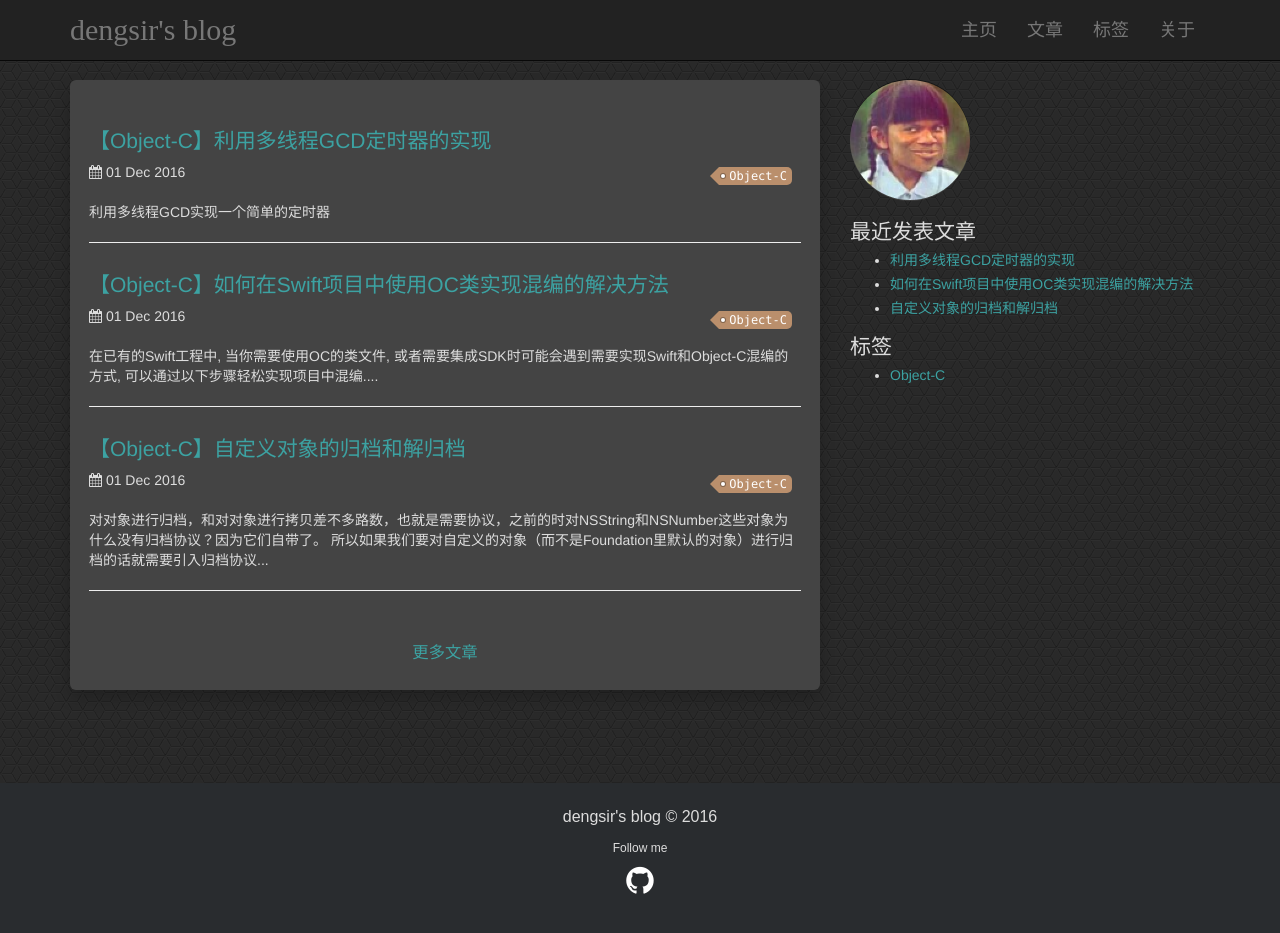
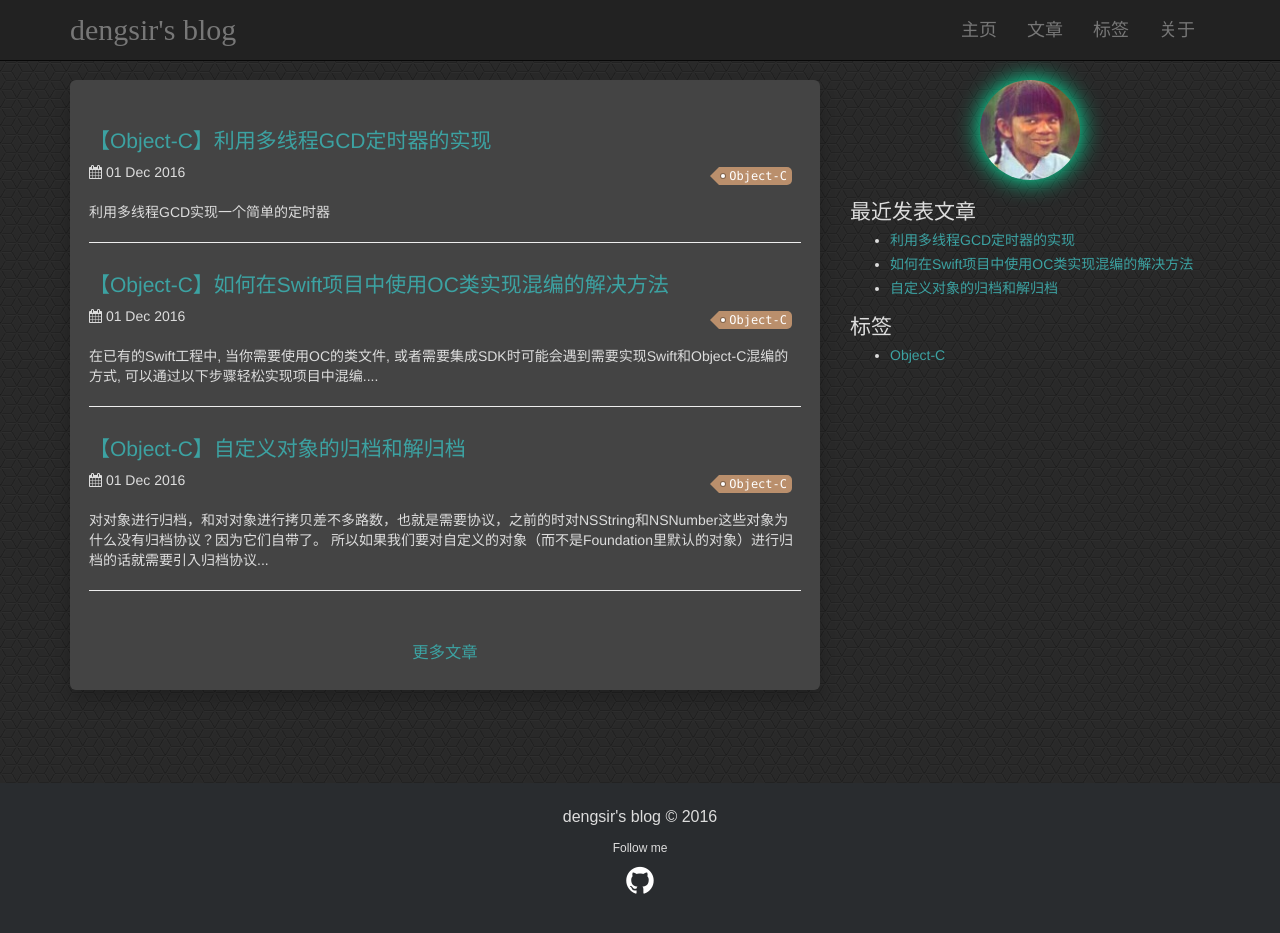
Before and after one commit to DengKaiRong/dengkairong.github.io, a Jekyll site: the page built from index.html, in a window 1280 px wide and 960 px high. Shown: the top 933 px of the window. Built offline with Jekyll 4.4.1, drawn with Linux system fonts in a browser that asks for light colours.

Commit message:
增加头像发光效果

```diff
--- a/_includes/sidebar.html
+++ b/_includes/sidebar.html
@@ -1,6 +1,6 @@
 <div class="sidebar ">
-  <div class="profilepic">
-    <img lazy-src="{{ '/images/avatar.png' | prepend: site.baseurl | prepend: site.url }}" style="width:120px; height:120px; border-radius:50%; overflow:hidden;" src="{{ '/images/avatar.png' | prepend: site.baseurl | prepend: site.url }}">
+  <div class="profilepic" style="text-align:center">
+    <img class="img-circle" lazy-src="{{ '/images/avatar.png' | prepend: site.baseurl | prepend: site.url }}" alt="没错! 我就是邓小帅." style="width:100px; height:100px;" src="{{ '/images/avatar.png' | prepend: site.baseurl | prepend: site.url }}">
     <!--<img src="{{ '/images/fulls/img1.png' | prepend: site.baseurl | prepend: site.url }}" class="fit image">-->
   </div>
   <h2>最近发表文章</h2>
--- a/css/theme.scss
+++ b/css/theme.scss
@@ -258,6 +258,26 @@ ul.share-buttons {
 //********************************************************
 //                    Post
 //********************************************************
+
+//头像发光
+.img-circle {
+  -moz-border-radius: 50%;
+  -webkit-border-radius: 50%;
+  //border-radius: 50%;
+
+  -moz-box-shadow: 0px 0px 25px rgba(0, 255, 178, 1);
+  -webkit-box-shadow: 0px 0px 25px rgba(0, 255, 178, 1);
+  box-shadow: 0px 0px 25px rgba(0, 255, 178, 1);
+  cursor: pointer;
+}
+
+.img-circle:hover {
+  -moz-box-shadow: 0px 0px 25px rgba(0, 255, 178, 1);
+  -webkit-box-shadow: 0px 0px 25px rgba(0, 255, 178, 1);
+  box-shadow: 0px 0px 25px rgba(0, 255, 178, 1);
+  cursor: pointer;
+}
+
 h2.post-title {
   padding-top: 10px;
   text-align: left;
```
Also changed, not shown: 9 other files.
